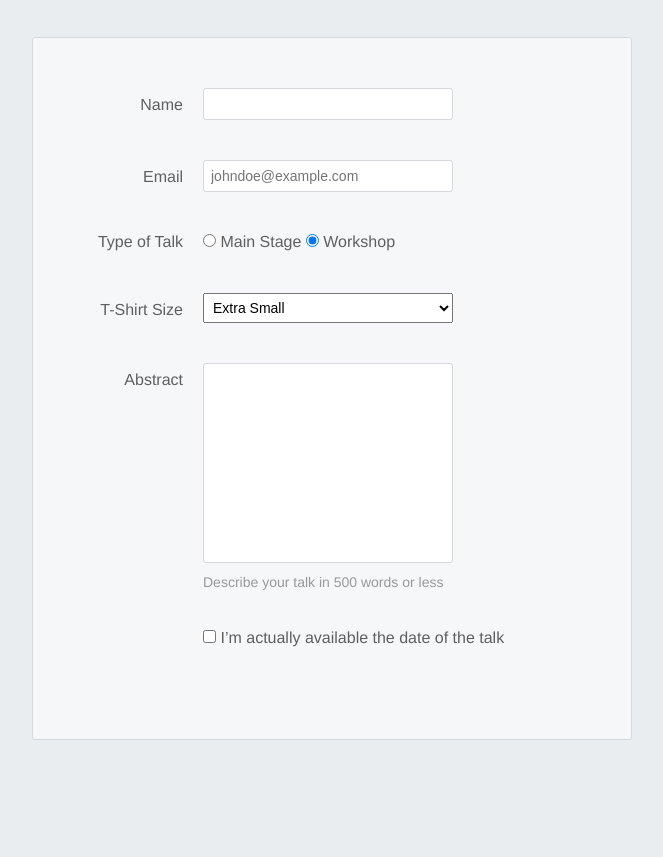
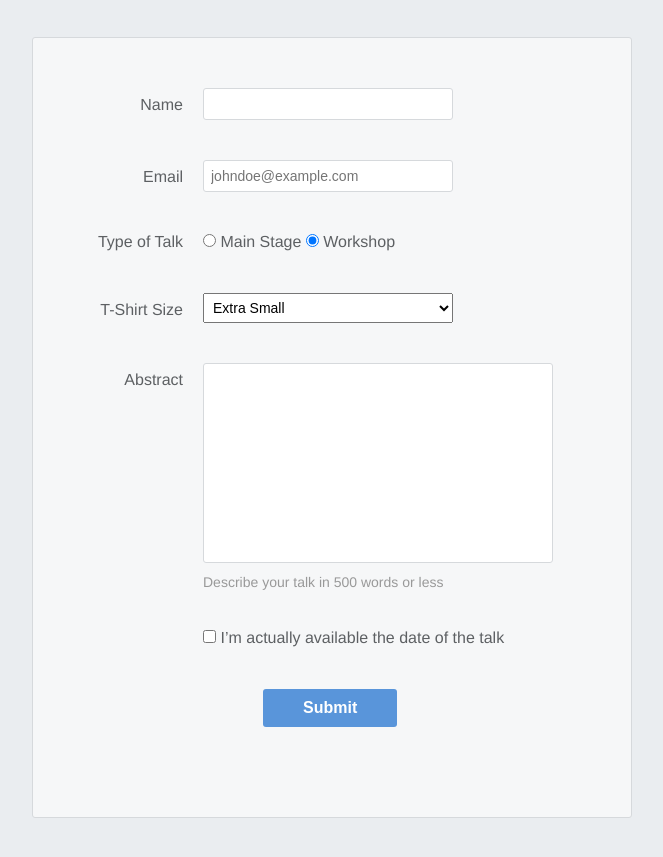
Before and after one commit to AmalKrishnaS/html-forms-extended, a plain HTML site: page index.html in a window 1280 px wide. Shown: the part 225-1082 px from the top of the page, without its empty margins (308-971 px from the left). Before the commit the page ends 1005 px from the top, so only its background shows below. Drawn offline with Linux system fonts and the light colour scheme.

Commit message:
Add and styled submit button
- Increased the width of textarea element

```diff
--- a/index.html
+++ b/index.html
@@ -67,6 +67,10 @@
             <span>I’m actually available the date of the talk</span>
             </label>
         </div>
+
+        <div class='form-row'>
+            <button>Submit</button>
+        </div>
     </form>
 </body>
 </html>
--- a/style.css
+++ b/style.css
@@ -121,6 +121,10 @@ div.form-row.textarea {
   margin-bottom: 0;
 }
 
+.form-row textarea {
+  width: 350px;
+}
+
   .form-row .instructions {
     color: #999999;
     font-size: 14px;
@@ -133,3 +137,27 @@ div.form-row.textarea {
     margin-bottom: 0;
     width: auto;
   }
+
+.form-row button {
+  font-size: 16px;
+  font-weight: bold;
+
+  color: #FFFFFF;
+  background-color: #5995DA;
+
+  border: none;
+  border-radius: 3px;
+
+  margin-left: 180px;
+
+  padding: 10px 40px;
+  cursor: pointer;
+}
+
+.form-row button:hover {
+  background-color: #76AEED;
+}
+
+.form-row button:active {
+  background-color: #407FC7;
+}
```
